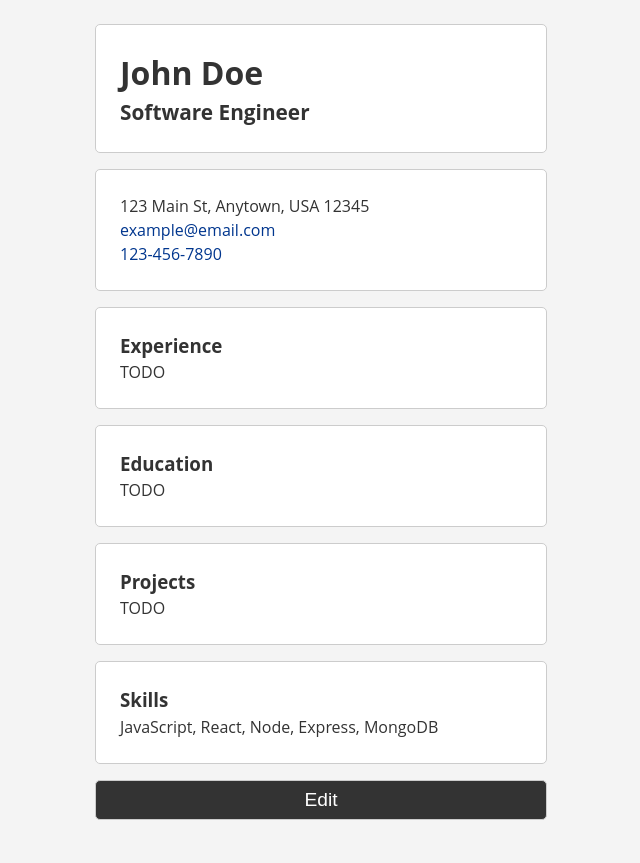
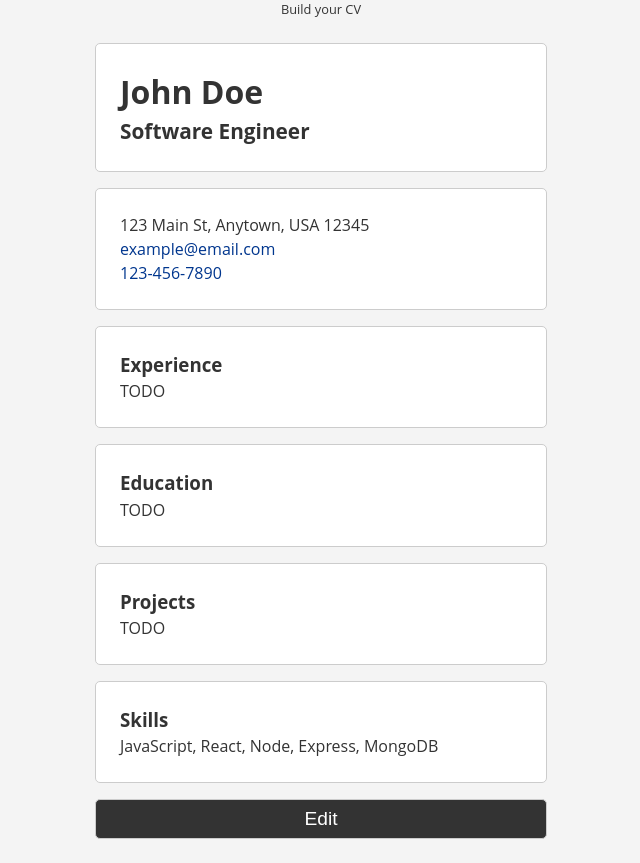
Before and after one commit to r0hitm/cv-app, a React (Create React App) app: page / in a window 1280 px wide. Shown: the whole page, without its empty margins (319-959 px from the left). Built offline with nearby package versions, Linux system fonts and the light colour scheme.

Commit message:
Printing the page hides buttons

```diff
--- a/src/App.css
+++ b/src/App.css
@@ -21,6 +21,13 @@ body {
     width: 100%;
     min-height: 100vh;
     margin: 0 auto;
+}
+
+.App::before {
+    content: "Build your CV";
+    display: block;
+    text-align: center;
+    font-size: 0.8rem;
 }
 
 .cv-view {
@@ -134,3 +141,13 @@ body {
     color: #fff;
     cursor: pointer;
 }
+
+/* hide buttons and .App::before when page is printed */
+@media print {
+    .App::before {
+        display: none;
+    }
+    button {
+        display: none;
+    }
+}
```
